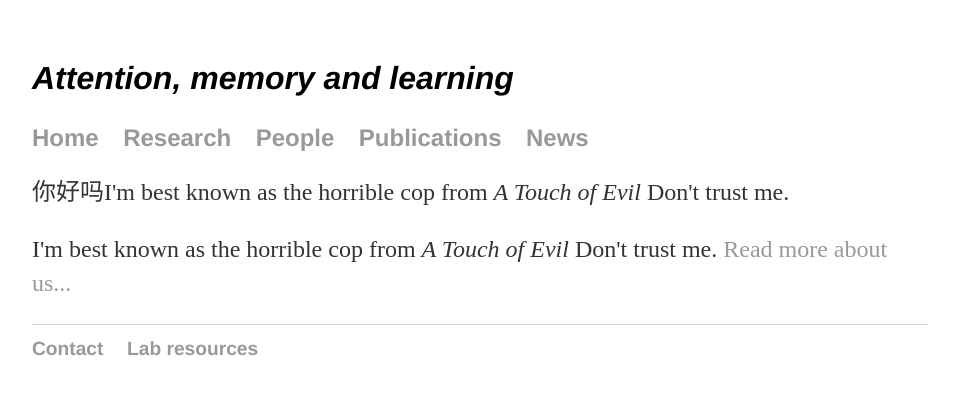
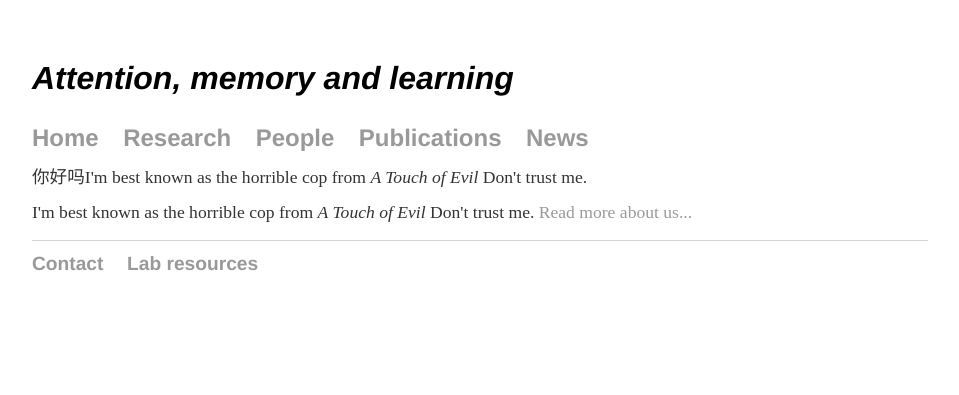
Before and after one commit to wangbenchi/wangbenchi.github.io, a Jekyll site: the page built from index.html, in a window 1280 px wide. Shown: the top 395 px of the page, without its empty margins (160-1119 px from the left). Built offline with Jekyll 4.4.1, drawn with Linux system fonts in a browser that asks for light colours.

Commit message:
Update main.css

```diff
--- a/css/main.css
+++ b/css/main.css
@@ -30,8 +30,8 @@ h2 {
     color: #d13737;
 }
 p {
-    font-size: 1.5em;
-    line-height: 1.4em;
+    font-size: 1.1em;
+    line-height: 1.0em;
     color: #333;
 }
 footer {
```
